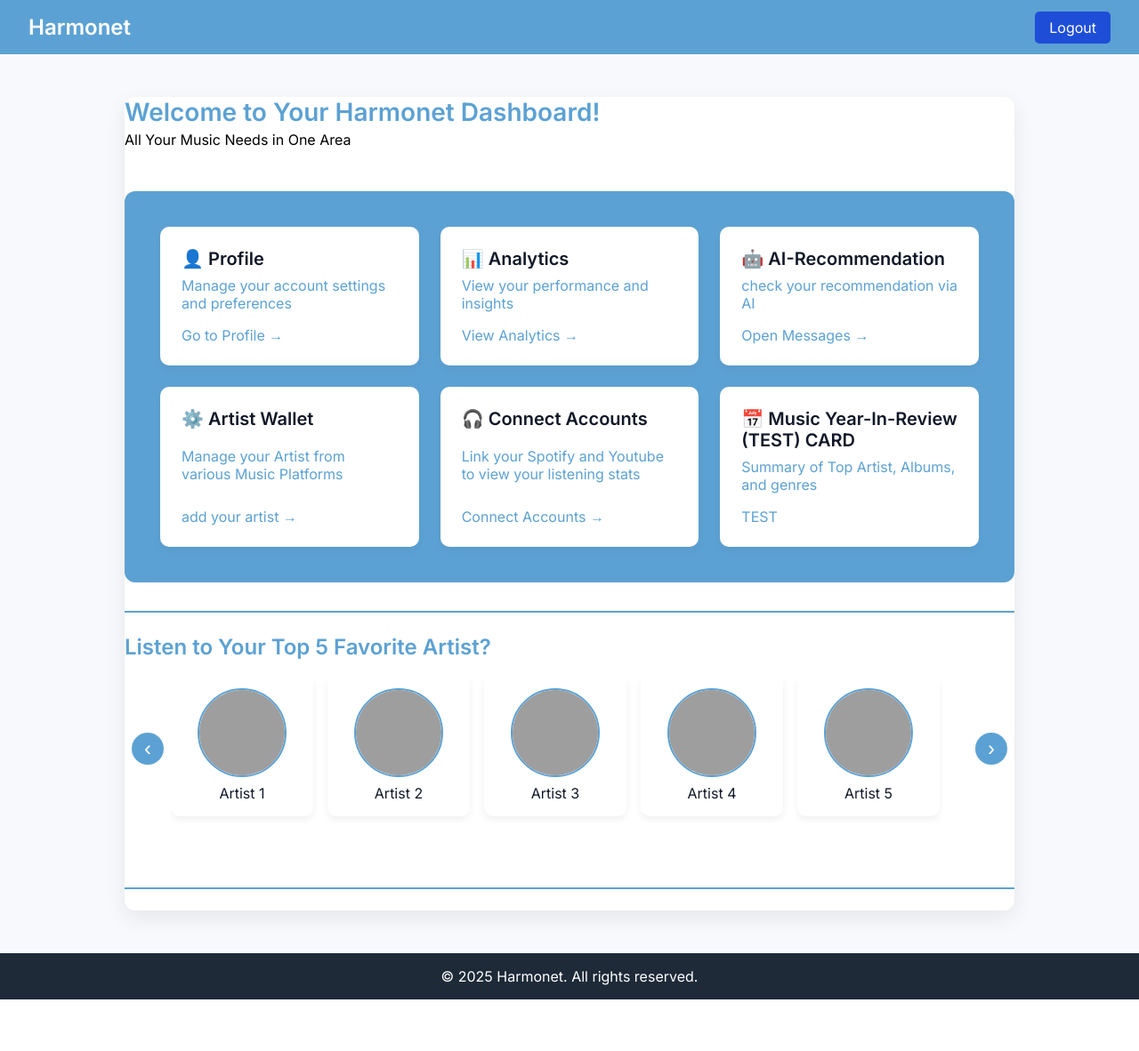
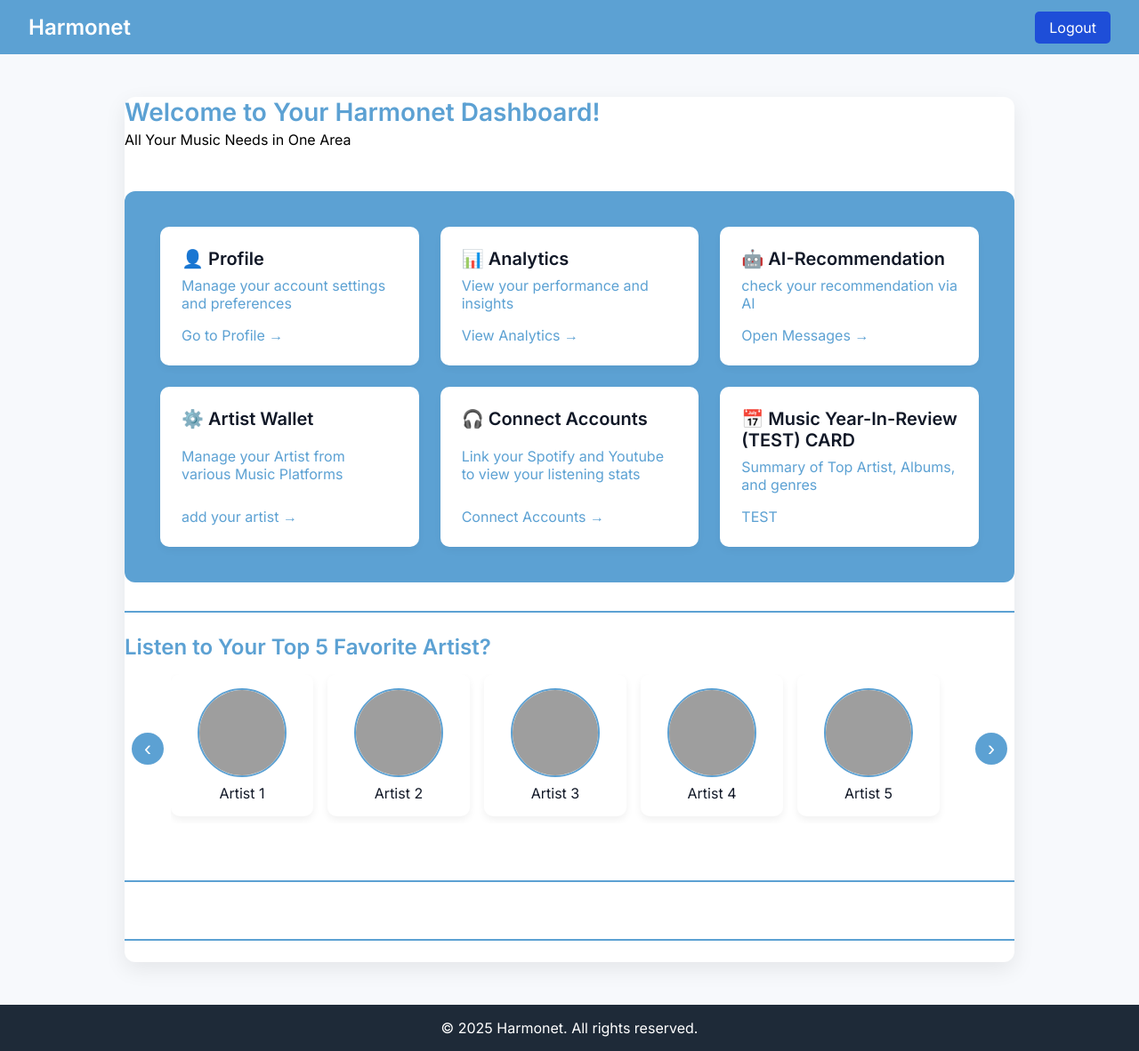
Before and after one commit to ksanch20/cs4300-Harmonet, a Django app: page /user/dashboard/ in a window 1280 px wide. Shown: the whole page at 89% size. Before the commit the page ends 1124 px from the top, so only its background shows below. Run offline with Django 4.2, Linux system fonts and the light colour scheme; a user stored in the database is signed in; grey boxes are pictures that could not be loaded.

Commit message:
Update dashboard.html

```diff
--- a/Harmonet/user/templates/user/dashboard.html
+++ b/Harmonet/user/templates/user/dashboard.html
@@ -110,6 +110,7 @@
         </div>
       </section>
 
+    <hr class="section-divider" />
       <section>
         <div class="artist-scroll">
           {% for artist in artists %}
```
